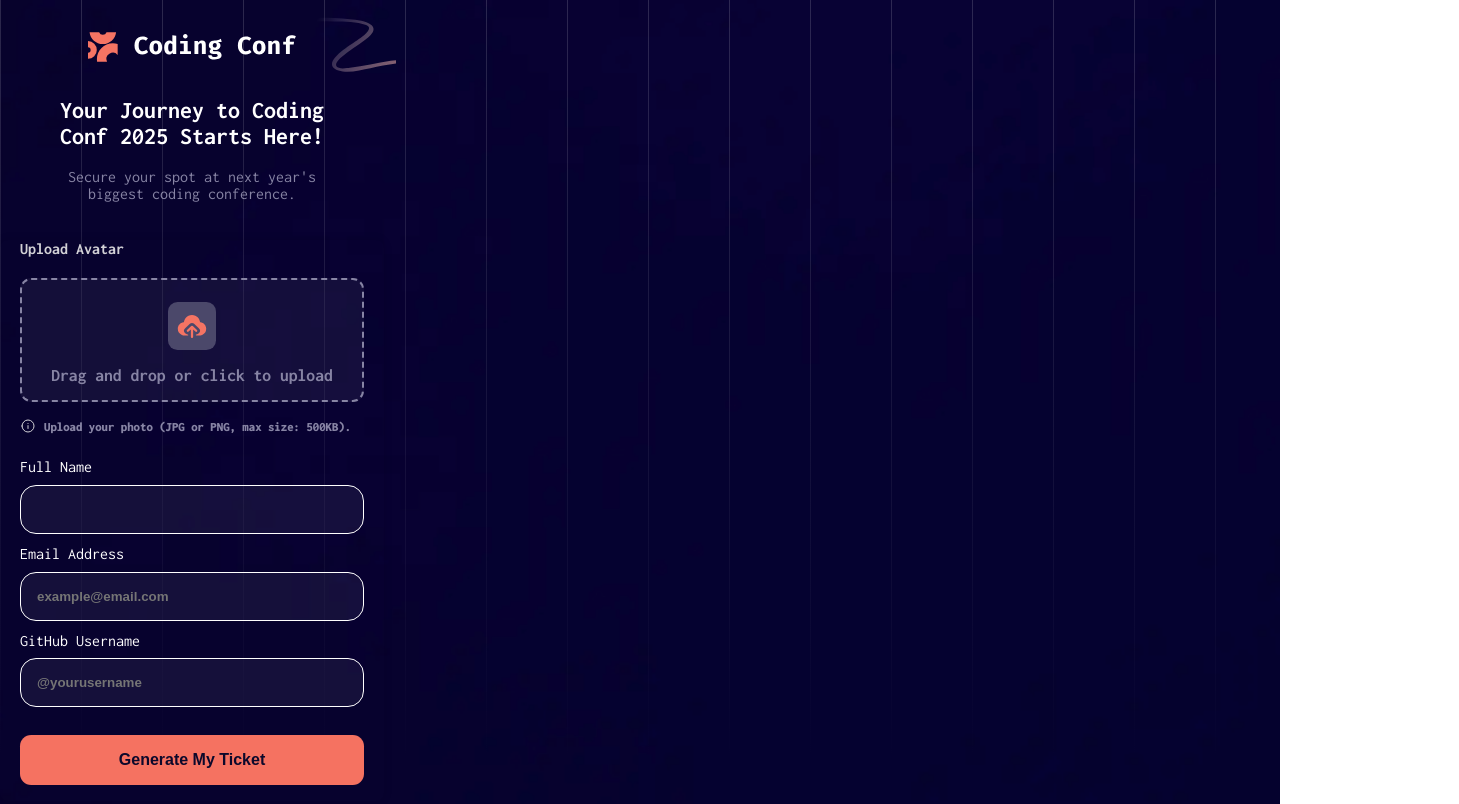
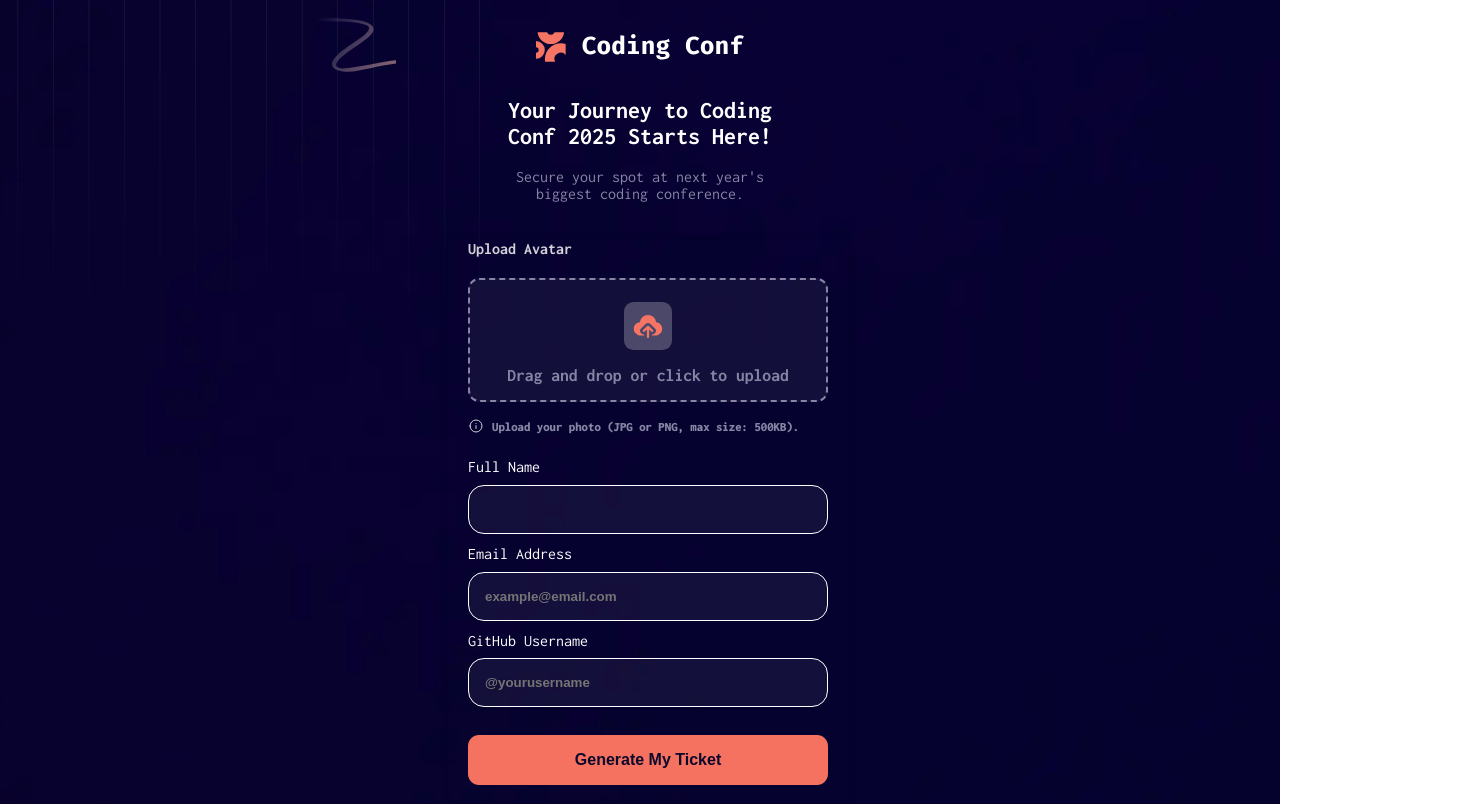
Before and after one commit to BANKOLEDO/conference-ticket-generator, a plain HTML site: page index.html in a window 1280 px wide. Shown: the top 804 px of the page, 1459 px wide, since content can reach past the window. Drawn offline with Linux system fonts and the light colour scheme.

Commit message:
fixed-bug-v4

```diff
--- a/index.html
+++ b/index.html
@@ -13,7 +13,9 @@
     <div id="form-container" class="container">
       <header>
         <img src="./assets/images/pattern-squiggly-line-top.svg" alt="pattern-s-top" class="pattern-s-top">
-        <img src="./assets/images/pattern-lines.svg" alt="pattern-lines" class="pattern-lines">
+        <div class="pattern-lines-box">
+          <img src="./assets/images/pattern-lines.svg" alt="pattern-lines" class="pattern-lines">
+        </div>
           <div class="top-box flex-column">
             <img src="assets/images/logo-full.svg" alt="Coding Conf Logo" class="conf-logo">
             <div class="text-h-container">
--- a/styles/mobile.css
+++ b/styles/mobile.css
@@ -18,19 +18,31 @@
     --gradient-text: linear-gradient(to right, hsl(7, 86%, 67%), hsl(0, 0%, 100%));
 }
 
+html, body {
+    height: 100%;  /* Ensure body stretches to full height of the viewport */
+    margin: 0;     /* Remove default margins */
+}
+
 body {
-    position: absolute;
+    position: relative;  /* Avoid absolute positioning */
     font-family: Inconsolata;
-    max-height: 100vh;
-    max-width: 100vw;
     background: url(../assets/images/background-mobile.png) no-repeat;
     background-size: cover;
     display: flex;
     flex-direction: column;
     align-items: center;
+    min-height: 100%;   /* Ensure body stretches to the full viewport height */
+    min-width: 100%;    /* Ensure body stretches to the full viewport width */
 }
+
+.pattern-lines-box {
+    position: absolute;
+    left: -10rem;
+    display: flex;
+}
+
 .pattern-lines {
-    position: absolute;
+    width: 40rem;
 }
 
 .pattern-s-top {
@@ -41,7 +53,11 @@ body {
     left: 16rem;
 }
 
+
 .top-box {
+    position: relative;
+    top: 0;
+    bottom: 0;
     display: flex;
     align-items: center;
     justify-content: center;
```
